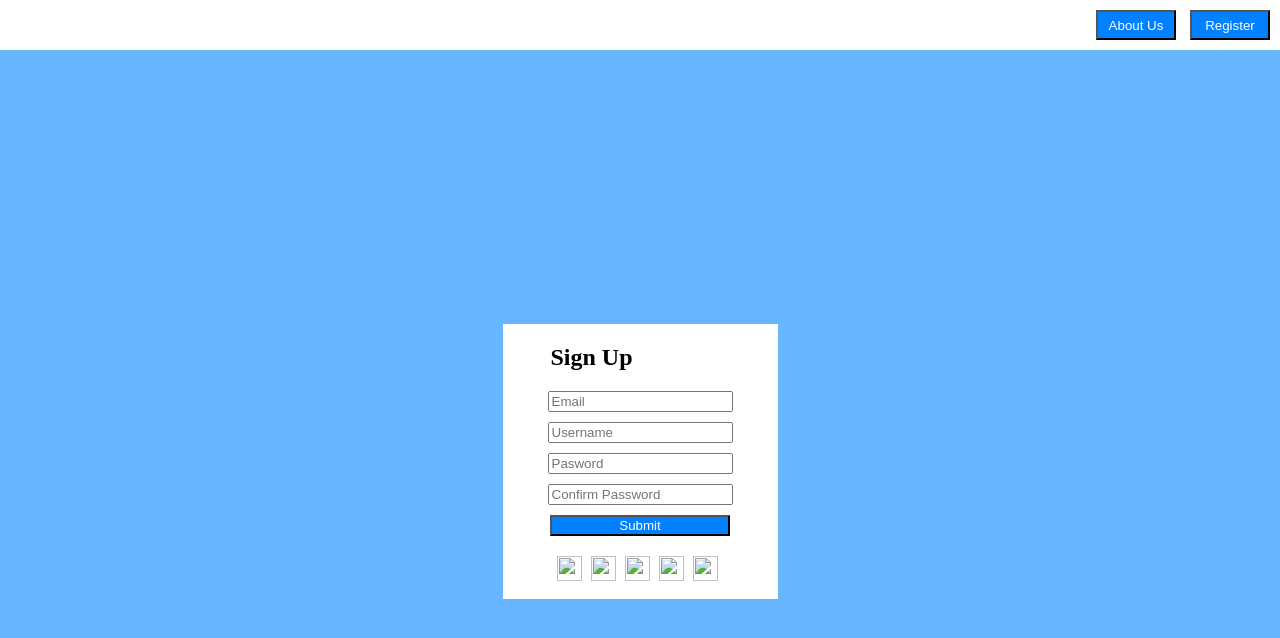
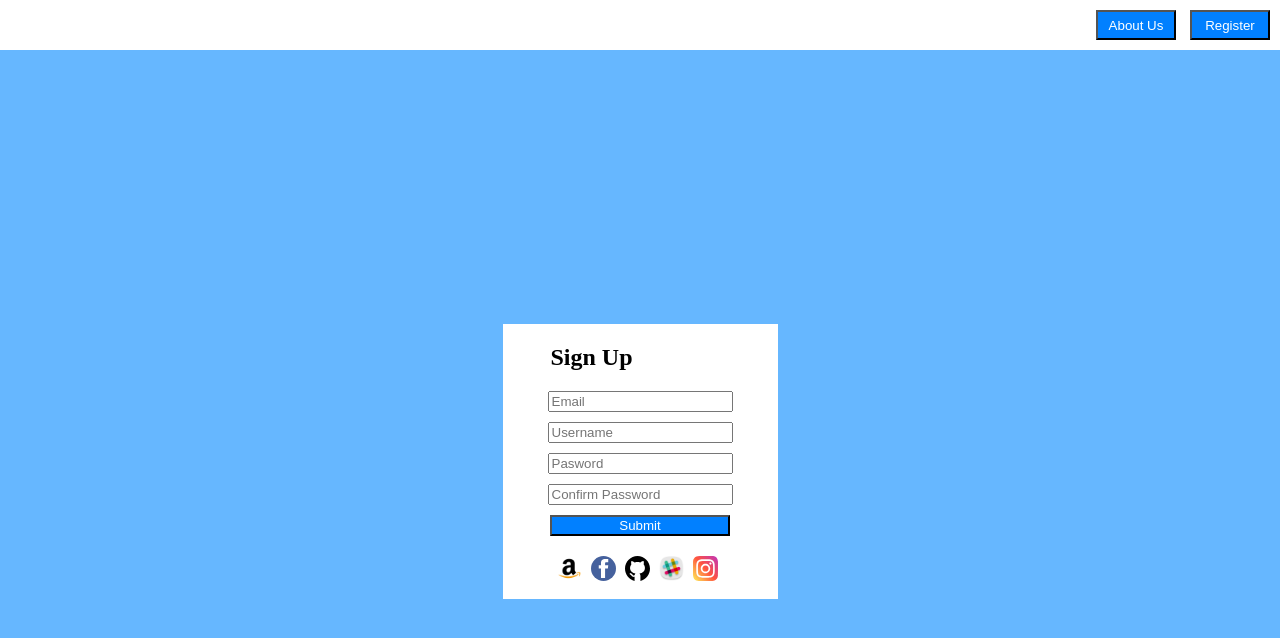
Before and after one commit to alexmgolding/HTMLRegisterPage, a plain HTML site: page index.html in a window 1280 px wide. Drawn offline with Linux system fonts and the light colour scheme; the site is published under a folder, as on GitHub Pages, so addresses that start at the root find nothing.

Commit message:
fourth commit

```diff
--- a/index.html
+++ b/index.html
@@ -21,11 +21,11 @@
         <br>
         <button class="submitbutton">Submit</button>
         <br>
-        <img src="/icons/Amazonicon.png" width="25px" height="25px">
-        <img src="/icons/facebookicon.svg" width="25px" height="25px">
-        <img src="/icons/githubicon.svg" width="25px" height="25px">
-        <img src="/icons/slackicon.png" width="25px" height="25px">
-        <img src="/icons/instagramicon.svg" width="25px" height="25px">
+        <img src="icons/Amazonicon.png" width="25px" height="25px">
+        <img src="icons/facebookicon.svg" width="25px" height="25px">
+        <img src="icons/githubicon.svg" width="25px" height="25px">
+        <img src="icons/slackicon.png" width="25px" height="25px">
+        <img src="icons/instagramicon.svg" width="25px" height="25px">
     </form>
 </body>
 </html>
```
